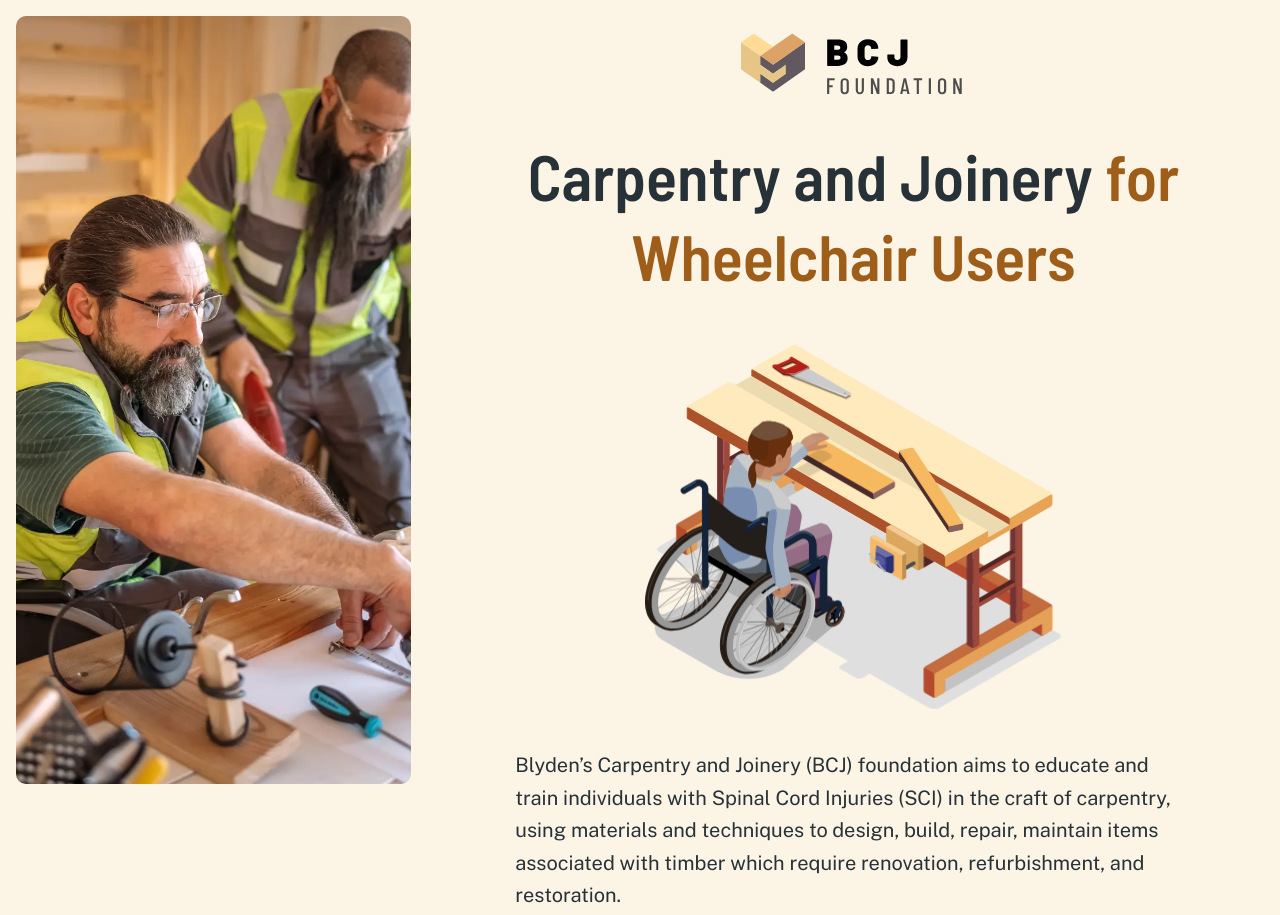
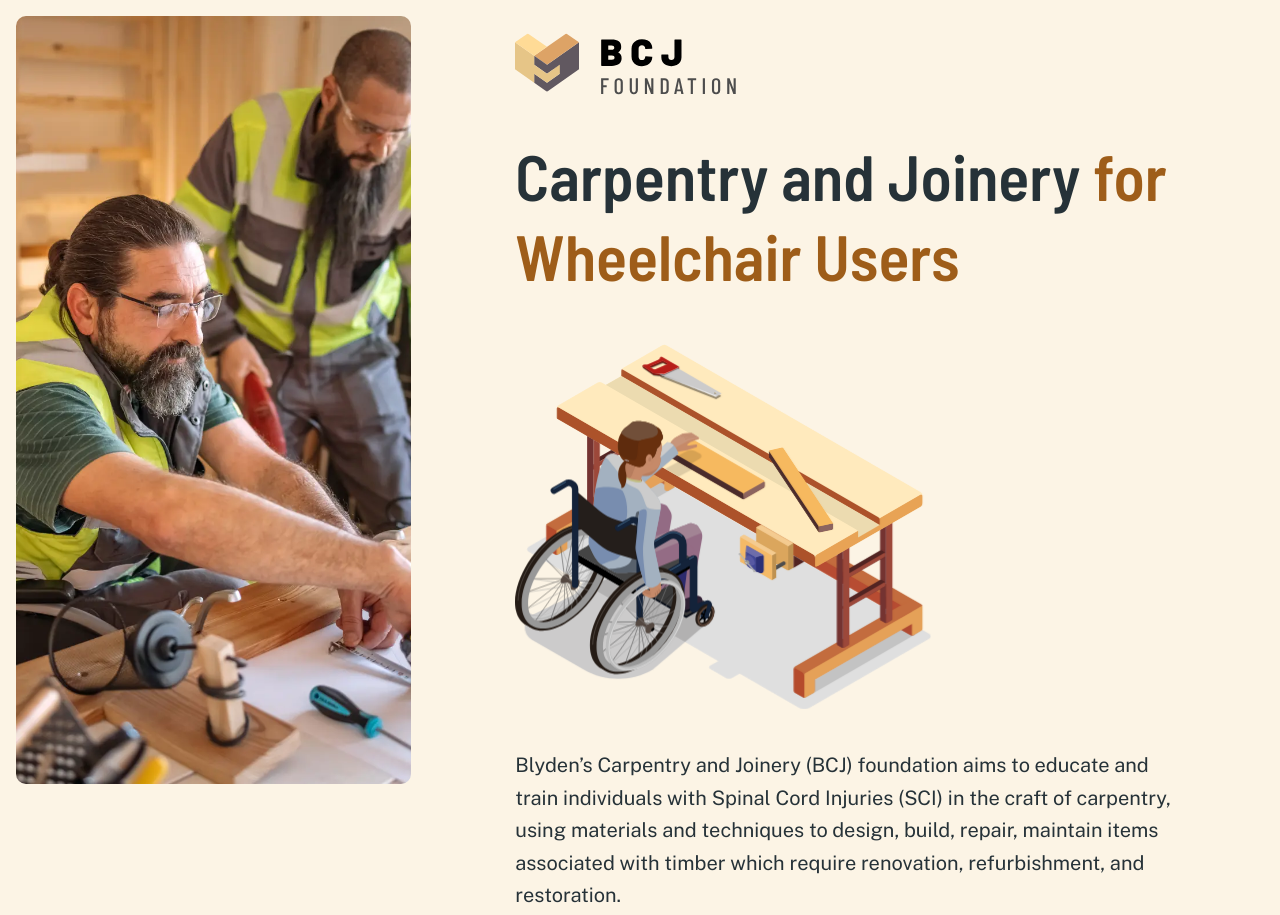
Before and after one commit to bcjfoundation/splash, a plain HTML site: page index.html in a window 1280 px wide. Shown: the top 915 px of the page. Drawn offline with nearby package versions, Linux system fonts and the light colour scheme.

Commit message:
left align main content

```diff
--- a/index.css
+++ b/index.css
@@ -109,12 +109,6 @@ p {
 
 header {
   padding: 2rem 0;
-  text-align: center;
-}
-
-header svg {
-  display: block;
-  margin: 0 auto;
 }
 
 main {
@@ -177,7 +171,6 @@ header svg {
 main svg {
   max-width: 26rem;
   height: auto;
-  margin: 0 auto;
   display: block;
 }
 
```
